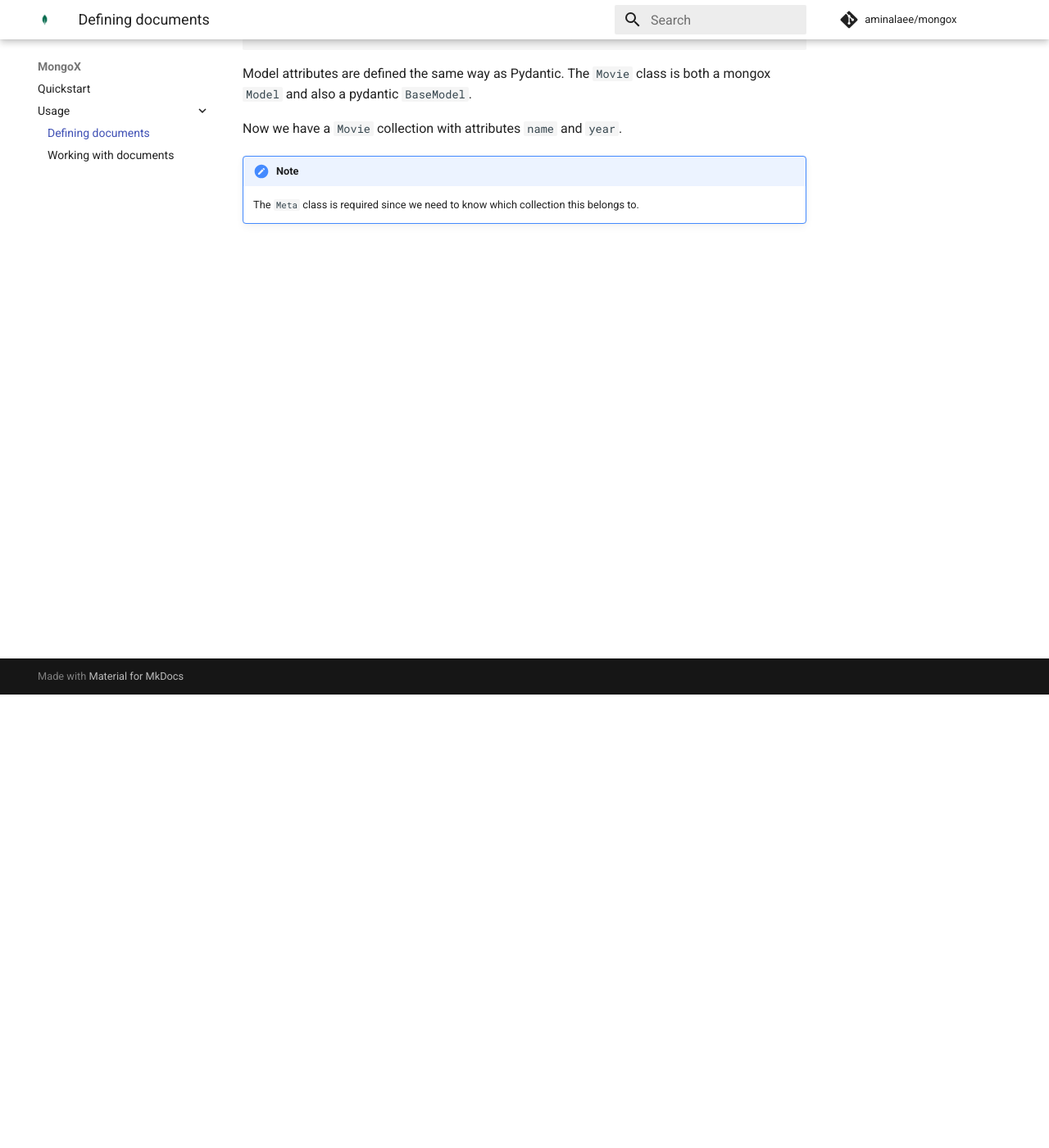
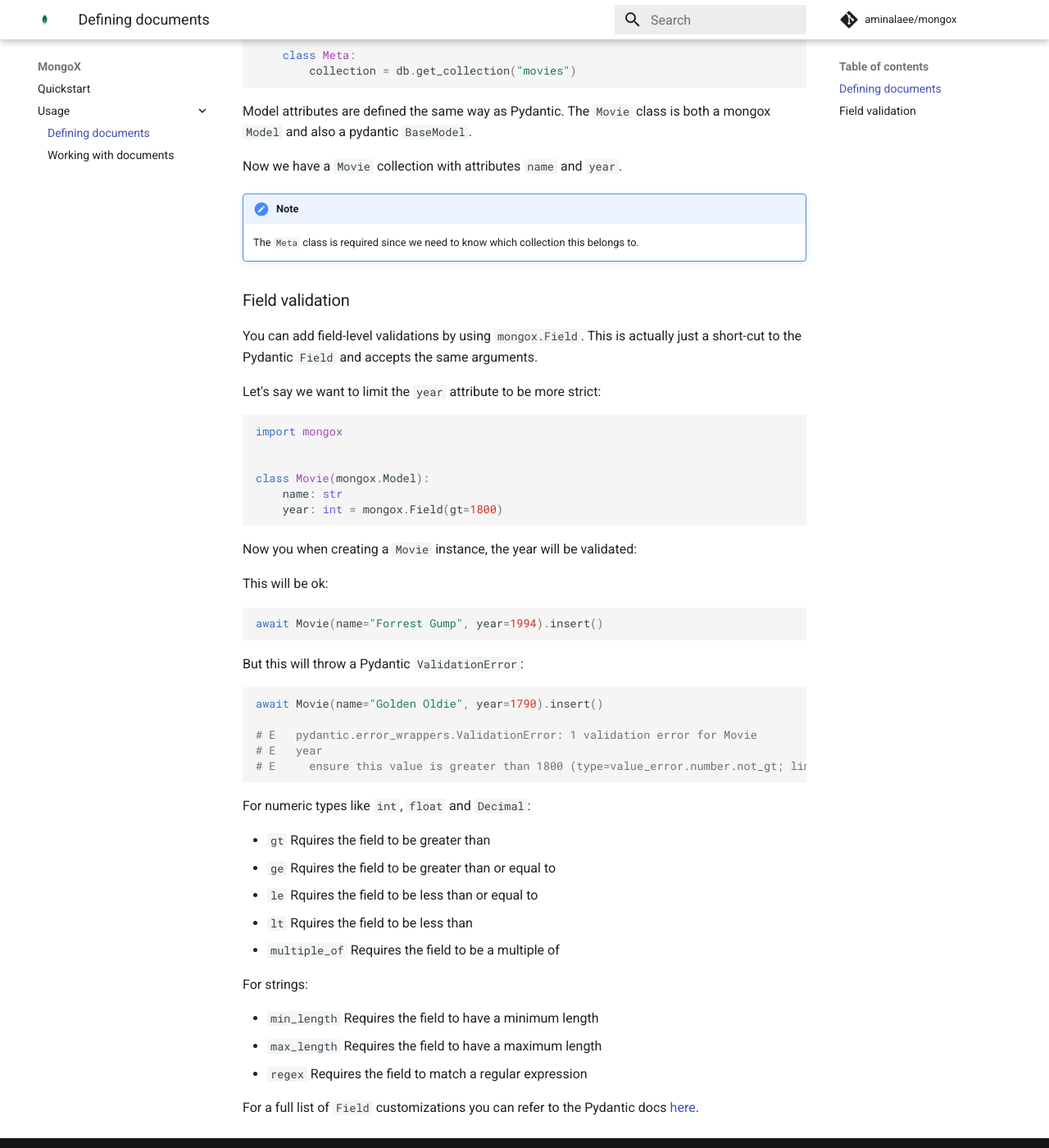
Before and after one commit to aminalaee/mongox, an MkDocs documentation site: the page built from docs/defining_documents.md, in a window 1280 px wide and 1400 px high, scrolled down 553 px. Shown: the whole window at 82% size. Built offline with MkDocs 1.6.1 and Material for MkDocs 9.7.7, drawn with Linux system fonts in a browser that asks for light colours; comment, search, counter and statistics services are not loaded.

Commit message:
field customisations

````diff
--- a/docs/defining_documents.md
+++ b/docs/defining_documents.md
@@ -1,3 +1,5 @@
+### Defining documents
+
 As you probably already know, MongoDB databases have collections instead of tables.
 And each collection has documents instead of rows.
 
@@ -29,3 +31,55 @@ Now we have a `Movie` collection with attributes `name` and `year`.
 
 !!! note
     The `Meta` class is required since we need to know which collection this belongs to.
+
+
+### Field validation
+
+You can add field-level validations by using `mongox.Field`.
+This is actually just a short-cut to the Pydantic `Field` and accepts the same arguments.
+
+Let's say we want to limit the `year` attribute to be more strict:
+
+```python
+import mongox
+
+
+class Movie(mongox.Model):
+    name: str
+    year: int = mongox.Field(gt=1800)
+```
+
+Now you when creating a `Movie` instance, the year will be validated:
+
+This will be ok:
+
+```python
+await Movie(name="Forrest Gump", year=1994).insert()
+```
+
+But this will throw a Pydantic `ValidationError`:
+
+```python
+await Movie(name="Golden Oldie", year=1790).insert()
+
+# E   pydantic.error_wrappers.ValidationError: 1 validation error for Movie
+# E   year
+# E     ensure this value is greater than 1800 (type=value_error.number.not_gt; limit_value=1800)
+```
+
+For numeric types like `int`, `float` and `Decimal`:
+
+* `gt` Rquires the field to be greater than
+* `ge` Rquires the field to be greater than or equal to
+* `le` Rquires the field to be less than or equal to
+* `lt` Rquires the field to be less than
+* `multiple_of` Requires the field to be a multiple of
+
+For strings:
+
+* `min_length` Requires the field to have a minimum length
+* `max_length` Requires the field to have a maximum length
+* `regex` Requires the field to match a regular expression
+
+For a full list of `Field` customizations you can refer to
+the Pydantic docs [here](https://pydantic-docs.helpmanual.io/usage/schema/#field-customisation).
````
Also changed, not shown: 1 other file.
